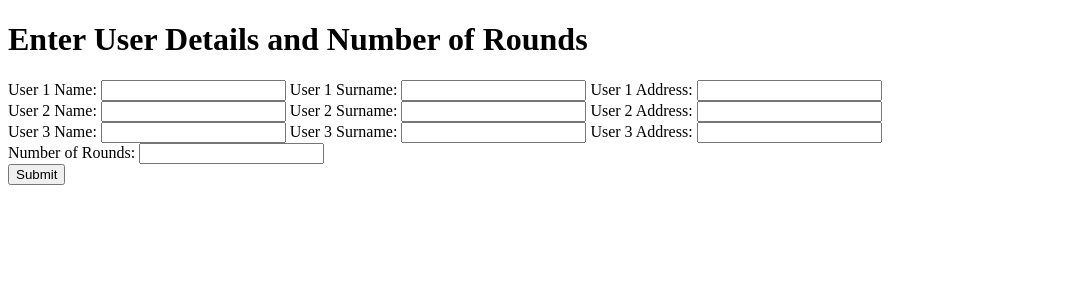
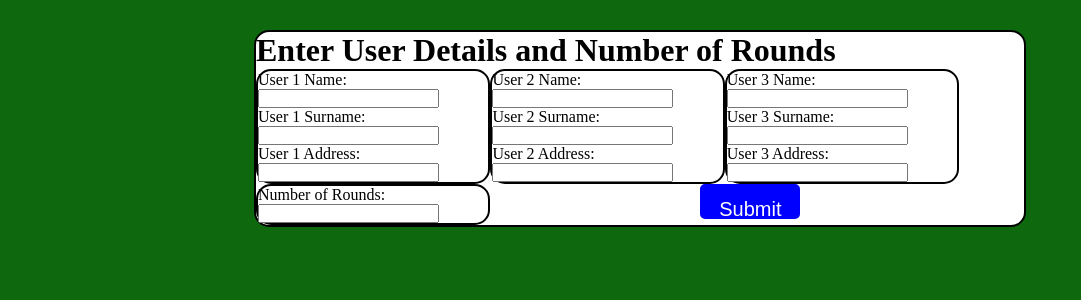
Before and after one commit to martin3212/gamblingroom, a PHP site: page / in a window 1280 px wide. Shown: the top 300 px of the page, without its empty margins (0-1081 px from the left). Run offline with PHP 8.4, Linux system fonts and the light colour scheme.

Commit message:
Add files via upload

```diff
--- a/index.php
+++ b/index.php
@@ -37,39 +37,45 @@ if ($_SERVER['REQUEST_METHOD'] == 'POST' && isset($_POST['users']) && isset($_PO
 <head>
     <meta charset="UTF-8">
     <title>Dice Game</title>
+	<link rel="stylesheet" href="style.css" type="text/css" media="all">
+    <link rel="shorcut icon" type="image/x-icon" href="slike/money.png">
 </head>
 <body>
+<div class="obrazec">
     <h1>Enter User Details and Number of Rounds</h1>
     <form action="<?php echo $_SERVER['PHP_SELF']; ?>" method="post">
-        <div>
+        <div class="oseba1">
             <label for="user1_name">User 1 Name:</label>
-            <input type="text" id="user1_name" name="users[0][name]" required>
+            <input type="text" id="user1_name" name="users[0][name]" required><br>
             <label for="user1_surname">User 1 Surname:</label>
-            <input type="text" id="user1_surname" name="users[0][surname]" required>
+            <input type="text" id="user1_surname" name="users[0][surname]" required><br>
             <label for="user1_address">User 1 Address:</label>
             <input type="text" id="user1_address" name="users[0][address]" required>
         </div>
-        <div>
+        <div class="oseba2">
             <label for="user2_name">User 2 Name:</label>
-            <input type="text" id="user2_name" name="users[1][name]" required>
+            <input type="text" id="user2_name" name="users[1][name]" required><br>
             <label for="user2_surname">User 2 Surname:</label>
-            <input type="text" id="user2_surname" name="users[1][surname]" required>
+            <input type="text" id="user2_surname" name="users[1][surname]" required><br>
             <label for="user2_address">User 2 Address:</label>
             <input type="text" id="user2_address" name="users[1][address]" required>
         </div>
-        <div>
+        <div class="oseba3">
             <label for="user3_name">User 3 Name:</label>
-            <input type="text" id="user3_name" name="users[2][name]" required>
+            <input type="text" id="user3_name" name="users[2][name]" required><br>
             <label for="user3_surname">User 3 Surname:</label>
-            <input type="text" id="user3_surname" name="users[2][surname]" required>
+            <input type="text" id="user3_surname" name="users[2][surname]" required><br>
             <label for="user3_address">User 3 Address:</label>
             <input type="text" id="user3_address" name="users[2][address]" required>
         </div>
-        <div>
+        <div class="rounds">
             <label for="rounds">Number of Rounds:</label>
-            <input type="number" id="rounds" name="rounds" min="1" required>
-        </div>
-        <button type="submit">Submit</button>
+            <input type="number" id="rounds" name="rounds" min="1" required><br>
+		</div>
+		<button id="play" type="submit">Submit</button>
     </form>
+
+	<div id="clear"></div>
+</div>
 </body>
 </html>
--- a/style.css
+++ b/style.css
@@ -1,112 +1,61 @@
-.okvir{
-    width:60%;
-    height: 1200px;
-    border-radius: 20px;
-    border:2px solid black;
-    margin-left: auto;
-    margin-right: auto;
-    text-align: center;
-    background:url(slike/ozdadje.png);
-    padding-top: 50px;
-    margin-top: 110px;
-    background-repeat: no-repeat;
-    background-size: 100% 100%;
+*{
+	margin: 0;
+	padding: 0;
 }
-.background{
+body{
     background-color: rgb(14, 104, 14);
 }
-input[type="submit"] {
-    background-color: #4CAF50; /* Green */
-    border: none;
-    color: white;
-    padding: 15px 32px;
-    text-align: center;
-    text-decoration: none;
-    display: inline-block;
-    font-size: 16px;
-    margin: 4px 2px;
-    cursor: pointer;
-    border-radius: 8px;
+.obrazec{
+	width:60%;
+	min-height:60px;
+	margin: 30px auto 0;
+	background-color:white;
+	border-radius:15px;
+	border:2px solid black;
+}
+.oseba1{
+	width:30%;
+	height:20%;
+	float:left;
+	border-radius:15px;
+	border:2px solid black;
+}
+.oseba2{
+	width:30%;
+	height:20%;
+	float:left;
+	border-radius:15px;
+	border:2px solid black;
 }
 
-label {
-    font-size: 16px;
-    font-weight: bold;
-  }
-
-  input[type="text"],
-  input[type="number"] {
-    width: 50%;
-    padding: 10px;
-    margin-bottom: 10px;
-    border: 1px solid #ccc;
+.oseba3{
+	width:30%;
+	height:20%;
+	float:left;
+	border-radius:15px;
+	border:2px solid black;
+}
+.rounds{
+	float:left;
+	width:30%;
+	height:20%;
+	border-radius:15px;
+	border:2px solid black;
+}
+#clear{
+	clear:both;
+}
+#play{
+    width: 100px;
+    height: 35px;
+    border: 2px solid blue;
+    text-align: center;
+    padding-top: 12px;
+    font-size: 20px;
+    float: left;
+    margin-right: 100px;
+    margin-left: 210px;
+    background-color: blue;
+    color:white;
     border-radius: 5px;
-    box-sizing: border-box;
-  }
-
-  input[type="text"]:focus,
-  input[type="number"]:focus {
-    border-color: #007bff; /* Blue */
-    outline: none;
-  }
-
-  input[type="text"]:hover,
-  input[type="number"]:hover {
-    border-color: #66afe9; /* Light Blue */
-  }
-
-  .game-results {
-    border: 2px solid #ccc;
-    border-radius: 5px;
-    padding: 10px;
-    margin-top: 20px;
-    background-color: white;
-    width:50%;
-    margin:auto;
-  }
-
-.vpis{
-  border: 2px solid #ccc;
-  border-radius: 5px;
-  padding: 10px;
-  margin-top: 20px;
-  background-color: white;
-  width:50%;
-  margin:auto;
 }
-.naslov{
-  text-align: center;
-  height: 80px;
-  width: 50%;
-  margin:auto;
-  background-color: white;
-  border-radius: 5px;
-  margin-bottom: 20px;
-
-
-}
-.slika1{
-  height: 50px;
-  width:30%;
-  background-image:url(slike/dice.png) ;
-  background-repeat: no-repeat;
-  background-size: 100% 100%;
-  float:left;
-  margin-left: 30px;
-  margin-top: 5px;
-}
-.dice{
-  float:left;
-  width:30%;
-  height: 50px;
-  margin-top: 5px;
-}
-.slika2{
-  height: 50px;
-  width:30%;
-  background-image:url(slike/dice.png) ;
-  background-repeat: no-repeat;
-  background-size: 100% 100%;
-  float:left;
-  margin-top: 5px;
-}
```
